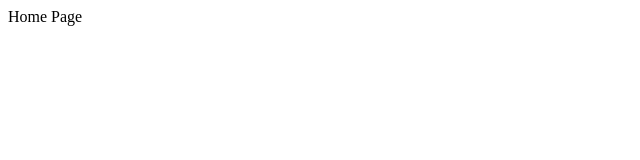
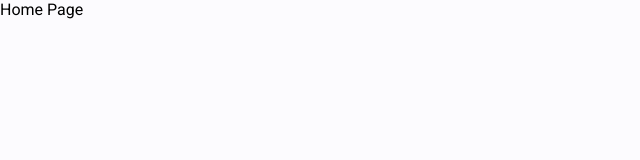
Before and after one commit to junaidshaikh-js/clockwork, a React (Create React App) app: page / in a window 1280 px wide. Shown: the top 160 px of the page, without its empty margins (0-640 px from the left). Built offline with nearby package versions, Linux system fonts and the light colour scheme.

Commit message:
add css reset and color variables

```diff
--- a/src/style.css
+++ b/src/style.css
@@ -0,0 +1,123 @@
+@import url("https://fonts.googleapis.com/css2?family=Montserrat:wght@400;500&family=Roboto&display=swap");
+
+/* variables */
+:root {
+  --primary-color: hsl(242, 72%, 51%);
+  --secondary-color: hsl(340, 83%, 73%);
+
+  --text-primary: hsl(0, 0%, 7%);
+  --text-secondary: hsl(0, 0%, 34%);
+
+  --primary-font-family: "Montserrat", sans-serif;
+  --secondary-font-family: "Roboto", sans-serif;
+
+  --light-gray-background: hsla(270, 8%, 95%, 0.4);
+  --body-background: hsl(270, 50%, 99%);
+
+  --white: hsl(0, 0%, 100%);
+}
+
+/* for dark theme */
+.dark {
+  --primary-color: hsl(247, 91%, 60%);
+
+  --text-primary: hsl(0, 0%, 100%);
+  --text-secondary: hsla(0, 0%, 100%, 0.6);
+
+  --body-background: hsl(0, 0%, 7%);
+}
+
+/* css reset */
+html {
+  box-sizing: border-box;
+}
+
+*,
+*::before,
+*::after {
+  box-sizing: inherit;
+  margin: 0;
+  padding: 0;
+}
+
+img {
+  height: auto;
+  max-width: 100%;
+  object-fit: cover;
+}
+
+body {
+  background-color: var(--body-background);
+  font-family: var(--secondary-font-family);
+  overflow-x: hidden;
+}
+
+h1,
+h2,
+h3,
+h4,
+h5,
+h6 {
+  font-family: var(--primary-font-family);
+}
+
+a {
+  text-decoration: none;
+  color: inherit;
+}
+
+ul {
+  list-style: none;
+}
+
+/* flex utility classes */
+.flex {
+  display: flex;
+}
+
+.flex-column {
+  flex-direction: column;
+}
+
+.wrap {
+  flex-wrap: wrap;
+}
+
+.wrap-reverse {
+  flex-wrap: wrap-reverse;
+}
+
+.flex-center {
+  justify-content: center;
+  align-items: center;
+}
+
+.justify-between {
+  justify-content: space-between;
+}
+
+.justify-center {
+  justify-content: center;
+}
+
+.align-center {
+  align-items: center;
+}
+
+.align-self-center {
+  align-self: center;
+}
+
+.flex-grow {
+  flex-grow: 1;
+}
+
+/* other */
+.visually-hidden {
+  position: absolute;
+  height: 1px;
+  width: 1px;
+  overflow: hidden;
+  left: 0;
+  top: -500px;
+}
```
